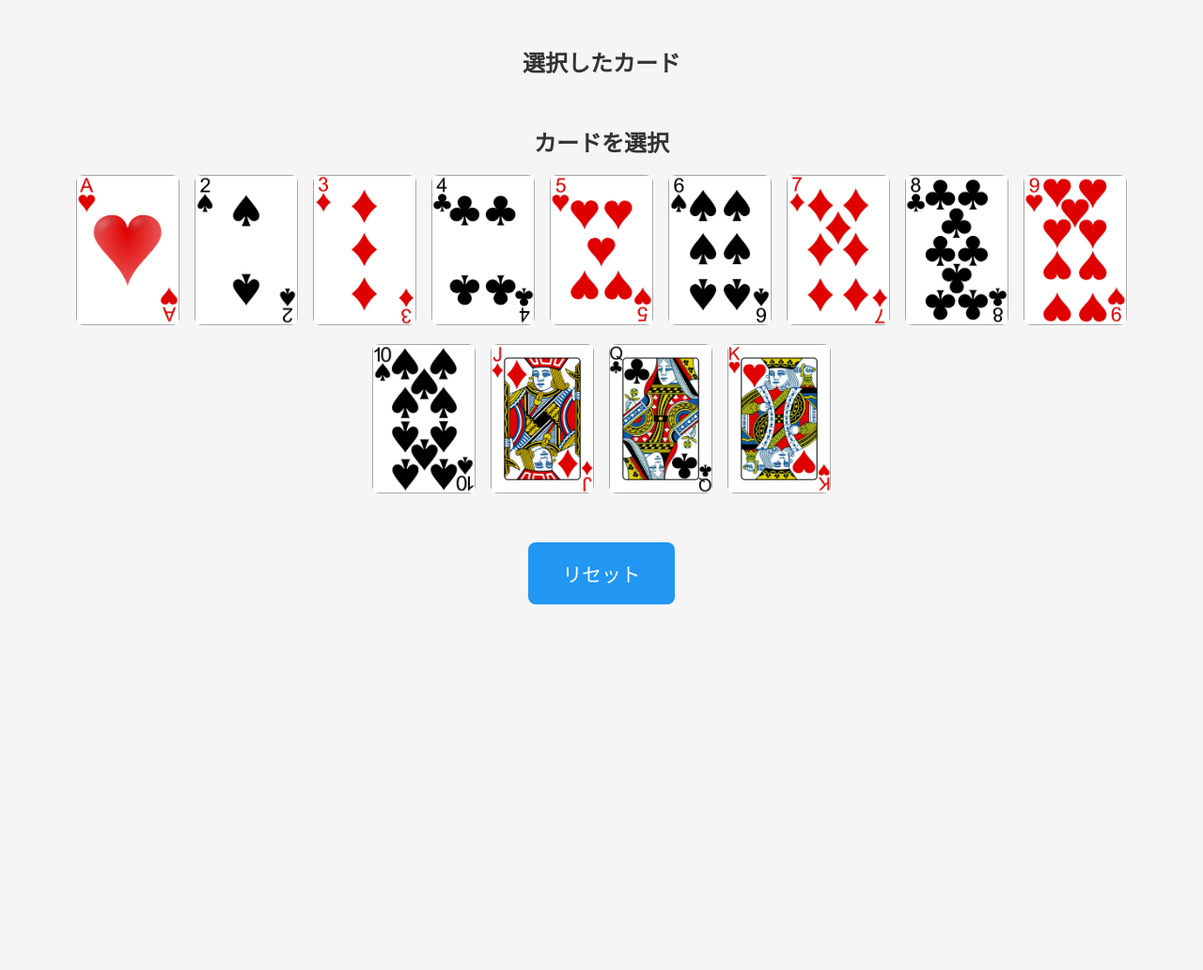
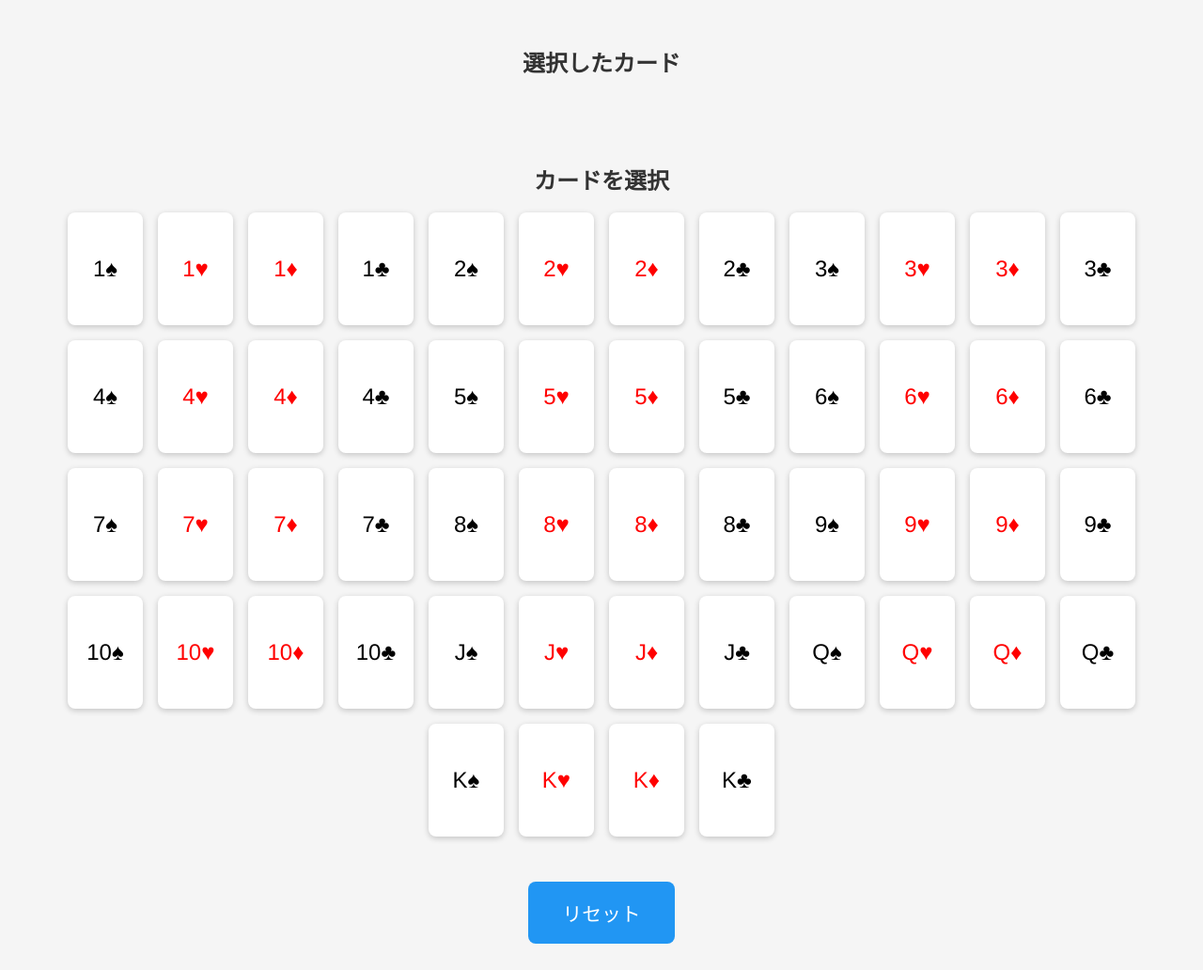
Before and after one commit to tmfinac/pokerhands, a Flask app: page / in a window 1280 px wide. Shown: the whole page at 94% size. Before the commit the page ends 643 px from the top, so only its background shows below. Run offline with Flask 3, Linux system fonts and the light colour scheme.

Commit message:
Fix card selection using Ajax

```diff
--- a/app.py
+++ b/app.py
@@ -1,29 +1,49 @@
-from flask import Flask, render_template, redirect, session, url_for
+from flask import Flask, render_template, redirect, session, url_for, jsonify
 from collections import Counter
 
 app = Flask(__name__)
-app.secret_key = "super-secret-key"  # session用に必須。安全なランダム文字列に変更してください
+app.secret_key = "super-secret-key"
 
-cards = ["1","2","3","4","5","6","7","8","9","10","J","Q","K"]
+numbers = ["1", "2", "3", "4", "5", "6", "7", "8", "9", "10", "J", "Q", "K"]
+suits = ["♠", "♥", "♦", "♣"]  # HTML上で表示
+cards = [n + s for n in numbers for s in suits]
 
-# 役判定（簡易版）
+num_order = {n: i for i, n in enumerate(numbers, start=1)}
+
+
 def judge_hand(selected):
     if len(selected) != 5:
         return ""
-    count = Counter(selected)
-    counts = sorted(count.values(), reverse=True)
-    if counts == [4,1]:
+
+    nums = [card[:-1] for card in selected]
+    suits_list = [card[-1] for card in selected]
+
+    counts = Counter(nums)
+    counts_values = sorted(counts.values(), reverse=True)
+
+    is_flush = len(set(suits_list)) == 1
+    num_indices = sorted([num_order[n] for n in nums])
+    is_straight = all(num_indices[i] - num_indices[i - 1] == 1 for i in range(1, 5))
+
+    if is_straight and is_flush:
+        return "ストレートフラッシュ"
+    elif counts_values == [4, 1]:
         return "フォー・オブ・ア・カインド"
-    elif counts == [3,2]:
+    elif counts_values == [3, 2]:
         return "フルハウス"
-    elif counts == [3,1,1]:
+    elif is_flush:
+        return "フラッシュ"
+    elif is_straight:
+        return "ストレート"
+    elif counts_values == [3, 1, 1]:
         return "スリー・オブ・ア・カインド"
-    elif counts == [2,2,1]:
+    elif counts_values == [2, 2, 1]:
         return "ツーペア"
-    elif counts == [2,1,1,1]:
+    elif counts_values == [2, 1, 1, 1]:
         return "ワンペア"
     else:
         return "ハイカード"
+
 
 @app.route("/")
 def index():
@@ -31,14 +51,17 @@ def index():
     result = judge_hand(selected)
     return render_template("index.html", cards=cards, selected=selected, result=result)
 
-@app.route("/add/<card>")
-def add(card):
+
+@app.route("/add_ajax/<card>")
+def add_ajax(card):
     if "selected_cards" not in session:
         session["selected_cards"] = []
     if len(session["selected_cards"]) < 5:
         session["selected_cards"].append(card)
         session.modified = True
-    return redirect(url_for("index"))
+    result = judge_hand(session["selected_cards"])
+    return jsonify({"selected": session["selected_cards"], "result": result})
+
 
 @app.route("/reset")
 def reset():
--- a/templates/index.html
+++ b/templates/index.html
@@ -2,115 +2,124 @@
 <html lang="ja">
 <head>
 <meta charset="UTF-8">
-    <title>ポーカー役判定</title>
+<title>5カードポーカー役判定</title>
 <style>
 body {
     font-family: 'Helvetica', 'Arial', sans-serif;
-            background-color: #f5f5f5;
-            display: flex;
-            flex-direction: column;
-            align-items: center;
-            justify-content: flex-start;
-            min-height: 100vh;
-            padding: 20px;
+    background:#f5f5f5;
+    display:flex;
+    flex-direction:column;
+    align-items:center;
+    padding:20px;
 }
 
-        h2 {
-            color: #333;
-            margin-bottom: 10px;
+h2 { color:#333; margin-bottom:10px; }
+
+.cards-container {
+    display:flex;
+    flex-wrap:wrap;
+    justify-content:center;
+    margin-bottom:20px;
 }
 
-        .cards-container {
-            display: flex;
-            flex-wrap: wrap;
-            justify-content: center;
-            margin-bottom: 20px;
+.card {
+    width:80px;
+    height:120px;
+    margin:8px;
+    cursor:pointer;
+    border-radius:8px;
+    background:white;
+    box-shadow:0 2px 6px rgba(0,0,0,0.2);
+    display:flex;
+    align-items:center;
+    justify-content:center;
+    font-size:1.5em;
+    transition: transform 0.5s, box-shadow 0.5s;
+    perspective: 600px; /* 3D効果 */
 }
 
-        img.card {
-            width: 110px; /* 大きく表示 */
-            margin: 8px;
-            cursor: pointer;
-            transition: transform 0.2s, box-shadow 0.2s;
-            border-radius: 8px;
-        }
+.card.red { color: red; }
+.card.black { color: black; }
 
-        img.card:hover {
-            transform: scale(1.1);
-            box-shadow: 0 5px 15px rgba(0,0,0,0.3);
+.card:hover {
+    transform: rotateY(180deg) scale(1.1);
+    box-shadow:0 5px 15px rgba(0,0,0,0.3);
 }
 
 .result {
-            font-size: 3em;
-            font-weight: bold;
-            color: #ff5722;
-            margin: 20px 0;
-            text-shadow: 2px 2px 5px rgba(0,0,0,0.3);
-            animation: pop 0.6s ease;
-            text-align: center;
-        }
-
-        @keyframes pop {
-            0% { transform: scale(0); opacity: 0; }
-            50% { transform: scale(1.2); opacity: 1; }
-            100% { transform: scale(1); }
+    font-size:2.5em;
+    font-weight:bold;
+    margin:20px 0;
+    text-shadow:2px 2px 5px rgba(0,0,0,0.3);
+    text-align:center;
+    color:#ff5722;
 }
 
 button {
-            background-color: #2196f3;
-            color: white;
-            border: none;
-            padding: 18px 36px;
-            font-size: 1.3em;
-            border-radius: 8px;
-            cursor: pointer;
-            transition: background-color 0.2s, transform 0.2s;
+    background:#2196f3;
+    color:white;
+    border:none;
+    padding:18px 36px;
+    font-size:1.3em;
+    border-radius:8px;
+    cursor:pointer;
+    transition: background 0.2s, transform 0.2s;
 }
 
-        button:hover {
-            background-color: #1976d2;
-            transform: scale(1.05);
+button:hover { background:#1976d2; transform:scale(1.05); }
+
+@media (max-width:600px){
+    .card{ width:70px; height:100px; font-size:1.2em;}
+    .result{ font-size:2em;}
+    button{ padding:14px 28px; font-size:1.1em;}
 }
-
-        /* スマホ対応 */
-        @media (max-width: 600px) {
-            img.card { width: 90px; margin: 6px; }
-            .result { font-size: 2.5em; }
-            button { padding: 14px 28px; font-size: 1.1em; }
-        }
-
-        @media (max-width: 400px) {
-            img.card { width: 70px; margin: 4px; }
-            .result { font-size: 2em; }
-            button { padding: 12px 24px; font-size: 1em; }
+@media (max-width:400px){
+    .card{ width:60px; height:90px; font-size:1em;}
+    .result{ font-size:1.5em;}
+    button{ padding:12px 24px; font-size:1em;}
 }
 </style>
 </head>
 <body>
 
 <h2>選択したカード</h2>
-<div class="cards-container slot">
+<div id="selected" class="cards-container">
     {% for card in selected %}
-        <img class="card" src="{{ url_for('static', filename='cards/' + card + '.png') }}">
+        <div class="card {{ 'red' if card[-1] in ['♥','♦'] else 'black' }}">{{ card }}</div>
     {% endfor %}
 </div>
 
-{% if result %}
-<p class="result">役判定: {{ result }}</p>
-{% endif %}
+<p id="result" class="result">{% if result %}役判定: {{ result }}{% endif %}</p>
 
 <h2>カードを選択</h2>
 <div class="cards-container">
     {% for card in cards %}
-        <a href="{{ url_for('add', card=card) }}">
-            <img class="card" src="{{ url_for('static', filename='cards/' + card + '.png') }}">
-        </a>
+        <div class="card {{ 'red' if card[-1] in ['♥','♦'] else 'black' }}" onclick="addCard('{{ card }}')">{{ card }}</div>
     {% endfor %}
 </div>
 
-<form action="{{ url_for('reset') }}" method="get" style="margin-top: 20px;">
+<form action="{{ url_for('reset') }}" method="get" style="margin-top:20px;">
     <button type="submit">リセット</button>
 </form>
 
+<script>
+function addCard(card){
+    fetch(`/add_ajax/${card}`)
+    .then(res=>res.json())
+    .then(data=>{
+        const selectedDiv = document.getElementById("selected");
+        selectedDiv.innerHTML="";
+        data.selected.forEach(c=>{
+            const div=document.createElement("div");
+            div.className="card "+(c.slice(-1)==='♥'||c.slice(-1)==='♦' ? 'red':'black');
+            div.textContent=c;
+            selectedDiv.appendChild(div);
+        });
+        const resultP=document.getElementById("result");
+        resultP.textContent = data.result ? "役判定: "+data.result : "";
+    });
+}
+</script>
+
 </body>
 </html>
```
Lines whose indentation alone changed are shown as unchanged.
